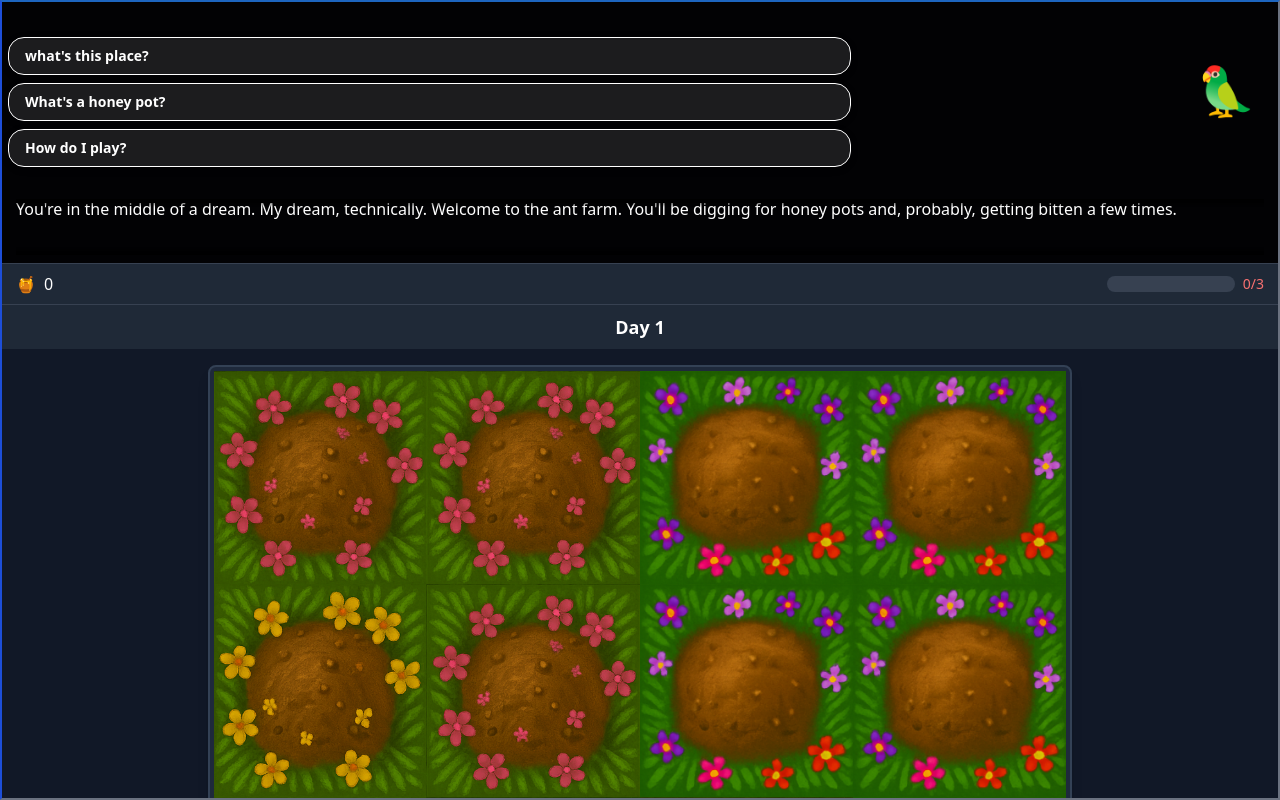
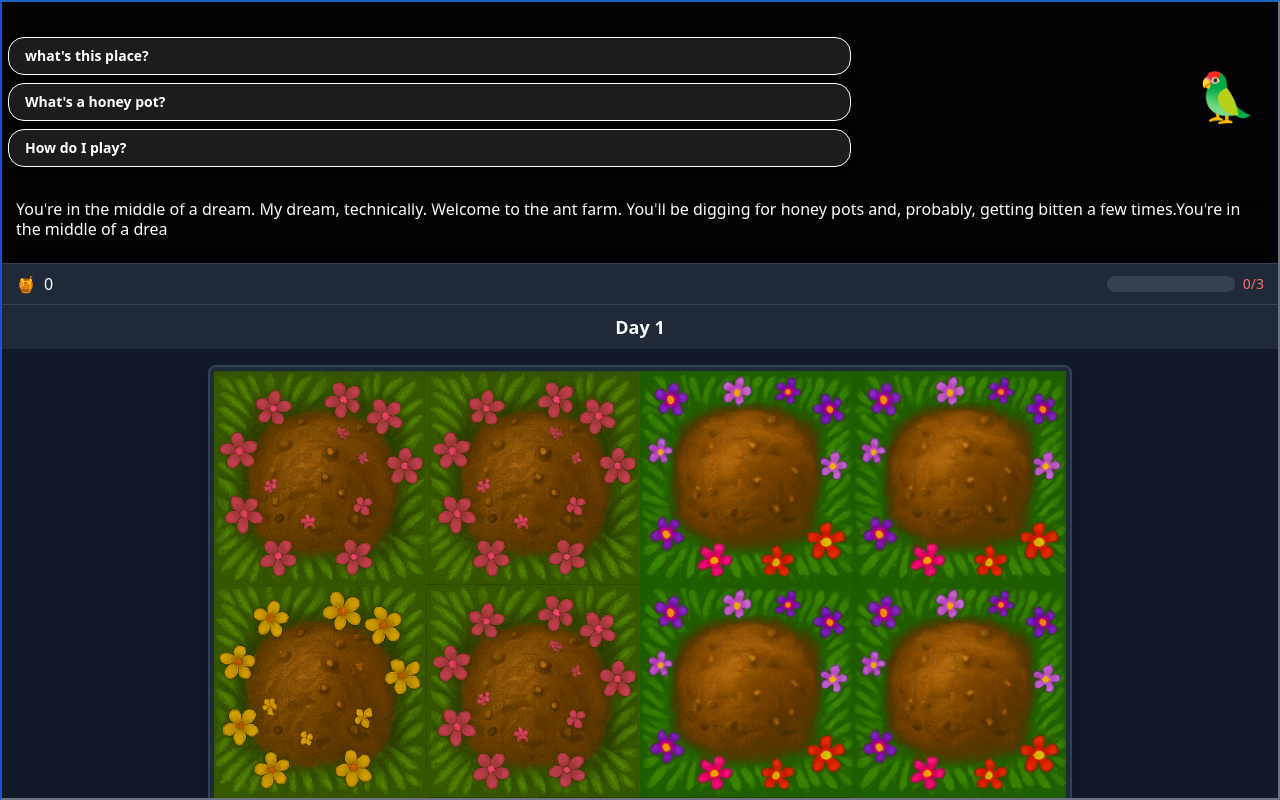
Before and after one commit to Crushford/Cassowary-Games, a Vue app: page /game in a window 1280 px wide. Shown: the top 800 px of the page. Built offline with nearby package versions, Linux system fonts and the light colour scheme.

Commit message:
Split diaglogueBox with story

```diff
--- a/src/components/DialogueBox.vue
+++ b/src/components/DialogueBox.vue
@@ -1,93 +1,90 @@
 <template>
-  <div class="h-[33vh] w-full bg-black/90 border-b border-gray-700 flex-shrink-0 flex flex-col">
-    <!-- Top Row: Questions (left) and Character (right) -->
-    <div class="flex flex-1 items-center px-2 pt-2 pb-1">
-      <!-- Thought Bubble Questions -->
-      <div class="flex flex-col space-y-2 w-2/3 max-w-[70vw]">
-        <button
-          v-for="topic in dialogueStore.availableTopics"
-          :key="topic.id"
-          @click="selectTopic(topic)"
-          class="relative text-left px-4 py-2 text-white text-sm font-bold rounded-2xl border border-white bg-white/10 hover:bg-white/20 shadow-md transition-all duration-200 cursor-pointer focus:outline-none focus:ring-2 focus:ring-white/50 thought-bubble"
+  <div class="relative w-full px-4 pb-2">
+    <div
+      ref="textContainer"
+      class="relative overflow-y-auto max-h-[6em] pr-1"
+      style="line-height: 1.2em"
+      @scroll="handleScroll"
     >
-          {{ topic.questionText }}
-        </button>
-      </div>
-      <!-- Character Avatar -->
-      <div class="flex-1 flex flex-col items-end justify-center pr-4">
-        <span class="text-5xl animate-bounce select-none">
-          {{ dialogueStore.currentCharacter?.fallbackEmoji || '🦜' }}
-        </span>
-      </div>
-    </div>
-    <!-- Bottom Row: Animated Answer Text -->
-    <div class="relative w-full px-4 pb-2">
-      <div class="relative overflow-hidden h-[3.5em]" style="line-height: 1.2em">
-        <!-- Fade overlay (top) -->
+      <!-- Fade overlays -->
       <div
         class="absolute top-0 left-0 w-full h-2 bg-gradient-to-b from-black/90 to-transparent pointer-events-none z-10"
       ></div>
-        <!-- Fade overlay (bottom) -->
       <div
         class="absolute bottom-0 left-0 w-full h-2 bg-gradient-to-t from-black/90 to-transparent pointer-events-none z-10"
       ></div>
+
       <!-- Animated text -->
+      <Transition name="fade-slide" mode="out-in">
         <div
+          v-if="dialogueStore.currentTopic"
+          :key="dialogueStore.currentTopic.id"
           class="text-white text-base leading-tight typewriter-text"
-          :style="{ transform: `translateY(-${scrollOffset}px)` }"
         >
-          <span v-if="dialogueStore.currentTopic">
           {{ displayedText }}
-          </span>
         </div>
-      </div>
+      </Transition>
     </div>
   </div>
 </template>
 
 <script setup lang="ts">
-import { ref, onMounted, watch, onUnmounted, computed, nextTick } from 'vue';
+import { ref, watch, onUnmounted } from 'vue';
 import { useDialogueStore } from '../stores/dialogueStore';
-import cockatooJames from '../data/characters/cockatooJames.json';
 
 const dialogueStore = useDialogueStore();
 const displayedText = ref('');
-const typewriterSpeed = 30; // ms per character
+const textContainer = ref<HTMLElement | null>(null);
+const isAutoScrolling = ref(true);
+const lastScrollTop = ref(0);
 let typewriterInterval: number | null = null;
-const scrollOffset = ref(0);
 
-// Initialize dialogue when component mounts
-onMounted(() => {
-  dialogueStore.loadCharacter(cockatooJames);
-  startTypewriter();
-});
-
-// Watch for changes in current topic
+// Watch for topic changes
 watch(
   () => dialogueStore.currentTopic,
   (newTopic) => {
     if (newTopic) {
+      isAutoScrolling.value = true;
       startTypewriter();
     }
   }
 );
 
-// Typewriter effect with scroll
-const startTypewriter = async () => {
+// Handle scroll events
+const handleScroll = () => {
+  if (!textContainer.value) return;
+  const { scrollTop, scrollHeight, clientHeight } = textContainer.value;
+  const isAtBottom = Math.abs(scrollHeight - clientHeight - scrollTop) < 1;
+
+  if (scrollTop < lastScrollTop.value) {
+    isAutoScrolling.value = false;
+  } else if (isAtBottom) {
+    isAutoScrolling.value = true;
+  }
+  lastScrollTop.value = scrollTop;
+};
+
+// Scroll to bottom if auto-scrolling is enabled
+const scrollToBottom = () => {
+  if (!textContainer.value || !isAutoScrolling.value) return;
+  textContainer.value.scrollTop = textContainer.value.scrollHeight;
+};
+
+// Typewriter effect
+const startTypewriter = () => {
   if (!dialogueStore.currentTopic) return;
   if (typewriterInterval) clearInterval(typewriterInterval);
+
   dialogueStore.setAnimating(true);
   displayedText.value = '';
-  scrollOffset.value = 0;
   const text = dialogueStore.currentTopic.answerText;
   let currentIndex = 0;
 
-  typewriterInterval = window.setInterval(async () => {
+  typewriterInterval = window.setInterval(() => {
     if (currentIndex < text.length) {
       displayedText.value = text.slice(0, currentIndex + 1);
       currentIndex++;
-      await nextTick();
-      updateScroll();
+      scrollToBottom();
     } else {
       if (typewriterInterval) {
         clearInterval(typewriterInterval);
@@ -95,50 +92,49 @@ const startTypewriter = async () => {
       }
       dialogueStore.setAnimating(false);
     }
-  }, typewriterSpeed);
+  }, 30);
 };
 
-// Calculate scroll offset for answer text
-function updateScroll() {
-  const el = document.querySelector('.typewriter-text');
-  if (el) {
-    const lineHeight = parseFloat(getComputedStyle(el).lineHeight) || 20;
-    const maxLines = 3;
-    const totalHeight = el.scrollHeight;
-    const visibleHeight = lineHeight * maxLines;
-    scrollOffset.value = Math.max(0, totalHeight - visibleHeight);
-  }
-}
-
-// Handle topic selection
-const selectTopic = (topic: { id: string }) => {
-  dialogueStore.selectTopic(topic.id);
-};
-
-// Clean up interval on component unmount
+// Cleanup
 onUnmounted(() => {
-  if (typewriterInterval) {
-    clearInterval(typewriterInterval);
-  }
-});
-
-defineOptions({
-  name: 'DialogueBox',
+  if (typewriterInterval) clearInterval(typewriterInterval);
 });
 </script>
 
 <style scoped>
-.thought-bubble {
-  position: relative;
-  box-shadow: 0 2px 8px 0 rgba(0, 0, 0, 0.1);
-}
 .typewriter-text {
-  transition: transform 0.2s linear;
   min-height: 3.5em;
-  max-height: 6em;
-  overflow: hidden;
   display: block;
   white-space: pre-wrap;
   word-break: break-word;
 }
+
+.fade-slide-enter-active,
+.fade-slide-leave-active {
+  transition: all 0.3s ease;
+}
+
+.fade-slide-enter-from,
+.fade-slide-leave-to {
+  opacity: 0;
+  transform: translateY(0.5em);
+}
+
+.overflow-y-auto {
+  scrollbar-width: thin;
+  scrollbar-color: rgba(255, 255, 255, 0.3) transparent;
+}
+
+.overflow-y-auto::-webkit-scrollbar {
+  width: 6px;
+}
+
+.overflow-y-auto::-webkit-scrollbar-track {
+  background: transparent;
+}
+
+.overflow-y-auto::-webkit-scrollbar-thumb {
+  background-color: rgba(255, 255, 255, 0.3);
+  border-radius: 3px;
+}
 </style>
--- /dev/null
+++ b/src/components/Story.vue
@@ -0,0 +1,56 @@
+<template>
+  <div class="h-[33vh] w-full bg-black/90 border-b border-gray-700 flex-shrink-0 flex flex-col">
+    <!-- Top Row: Questions (left) and Character (right) -->
+    <div class="flex flex-1 items-center px-2 pt-2 pb-1">
+      <!-- Thought Bubble Questions -->
+      <div class="flex flex-col space-y-2 w-2/3 max-w-[70vw]">
+        <button
+          v-for="topic in dialogueStore.availableTopics"
+          :key="topic.id"
+          @click="selectTopic(topic)"
+          class="relative text-left px-4 py-2 text-white text-sm font-bold rounded-2xl border border-white bg-white/10 hover:bg-white/20 shadow-md transition-all duration-200 cursor-pointer focus:outline-none focus:ring-2 focus:ring-white/50 thought-bubble"
+        >
+          {{ topic.questionText }}
+        </button>
+      </div>
+      <!-- Character Avatar -->
+      <div class="flex-1 flex flex-col items-end justify-center pr-4">
+        <span class="text-5xl animate-bounce select-none">
+          {{ dialogueStore.currentCharacter?.fallbackEmoji }}
+        </span>
+      </div>
+    </div>
+    <!-- Bottom Row: Animated Answer Text -->
+    <DialogueBox />
+  </div>
+</template>
+
+<script setup lang="ts">
+import { onMounted } from 'vue';
+import { useDialogueStore } from '../stores/dialogueStore';
+import cockatooJames from '../data/characters/cockatooJames.json';
+import DialogueBox from './DialogueBox.vue';
+
+const dialogueStore = useDialogueStore();
+
+// Initialize dialogue when component mounts
+onMounted(() => {
+  dialogueStore.loadCharacter(cockatooJames);
+});
+
+// Handle topic selection
+const selectTopic = (topic: { id: string }) => {
+  dialogueStore.selectTopic(topic.id);
+};
+
+defineOptions({
+  name: 'Story',
+});
+</script>
+
+<style scoped>
+.thought-bubble {
+  position: relative;
+  box-shadow: 0 2px 8px 0 rgba(0, 0, 0, 0.1);
+}
+</style>
--- a/src/data/characters/cockatooJames.json
+++ b/src/data/characters/cockatooJames.json
@@ -8,7 +8,7 @@
     {
       "id": "start",
       "questionText": "what's this place?",
-      "answerText": "You're in the middle of a dream. My dream, technically. Welcome to the ant farm. You'll be digging for honey pots and, probably, getting bitten a few times.",
+      "answerText": "You're in the middle of a dream. My dream, technically. Welcome to the ant farm. You'll be digging for honey pots and, probably, getting bitten a few times.You're in the middle of a dream. My dream, technically. Welcome to the ant farm. You'll be digging for honey pots and, probably, getting bitten a few times.You're in the middle of a dream. My dream, technically. Welcome to the ant farm. You'll be digging for honey pots and, probably, getting bitten a few times.You're in the middle of a dream. My dream, technically. Welcome to the ant farm. You'll be digging for honey pots and, probably, getting bitten a few times.",
       "prerequisites": []
     },
     {
--- a/src/views/GameMode.vue
+++ b/src/views/GameMode.vue
@@ -1,7 +1,7 @@
 <template>
   <div class="flex flex-col h-screen bg-gray-900">
-    <!-- Dialogue Box (Fixed 1/3 height) -->
-    <DialogueBox />
+    <!-- Story Component (Fixed 1/3 height) -->
+    <Story />
 
     <!-- Game Content (Fixed 2/3 height) -->
     <div class="h-[67vh] flex flex-col">
@@ -63,7 +63,7 @@ import PlayGrid from '../components/PlayGrid.vue';
 import { onMounted } from 'vue';
 import DiggingModeToggle from '../components/DiggingModeToggle.vue';
 import BitesDisplay from '../components/BitesDisplay.vue';
-import DialogueBox from '../components/DialogueBox.vue';
+import Story from '../components/Story.vue';
 
 const gameStore = useGameStore();
 
```
Lines whose indentation alone changed are shown as unchanged.
